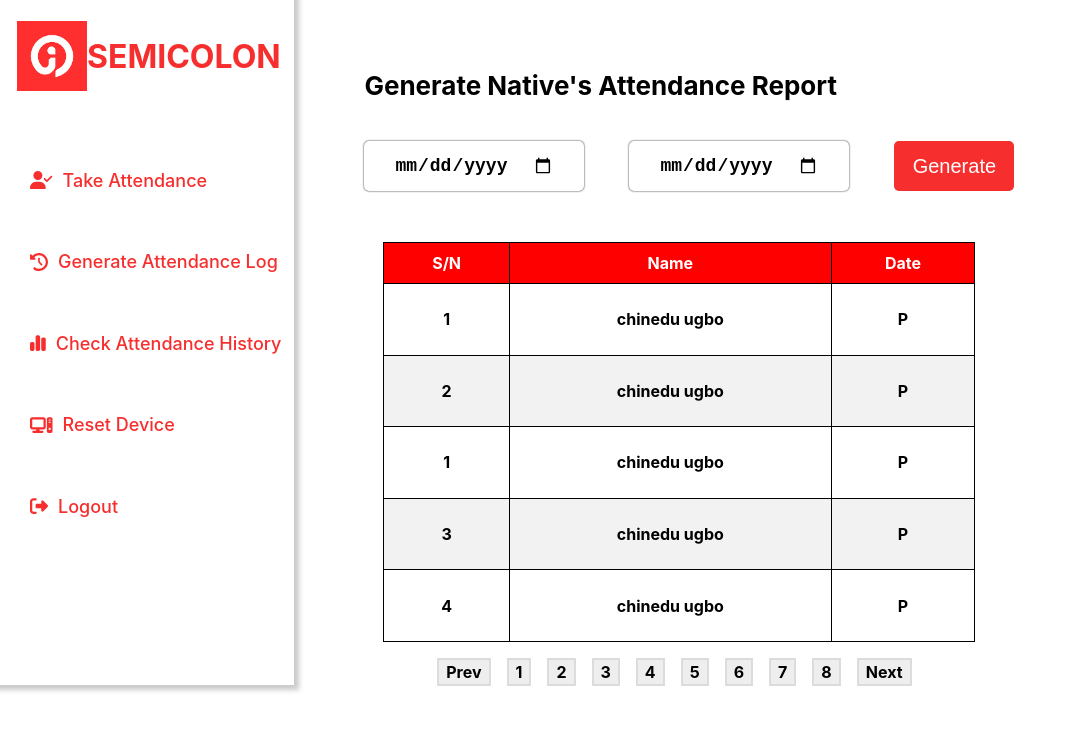
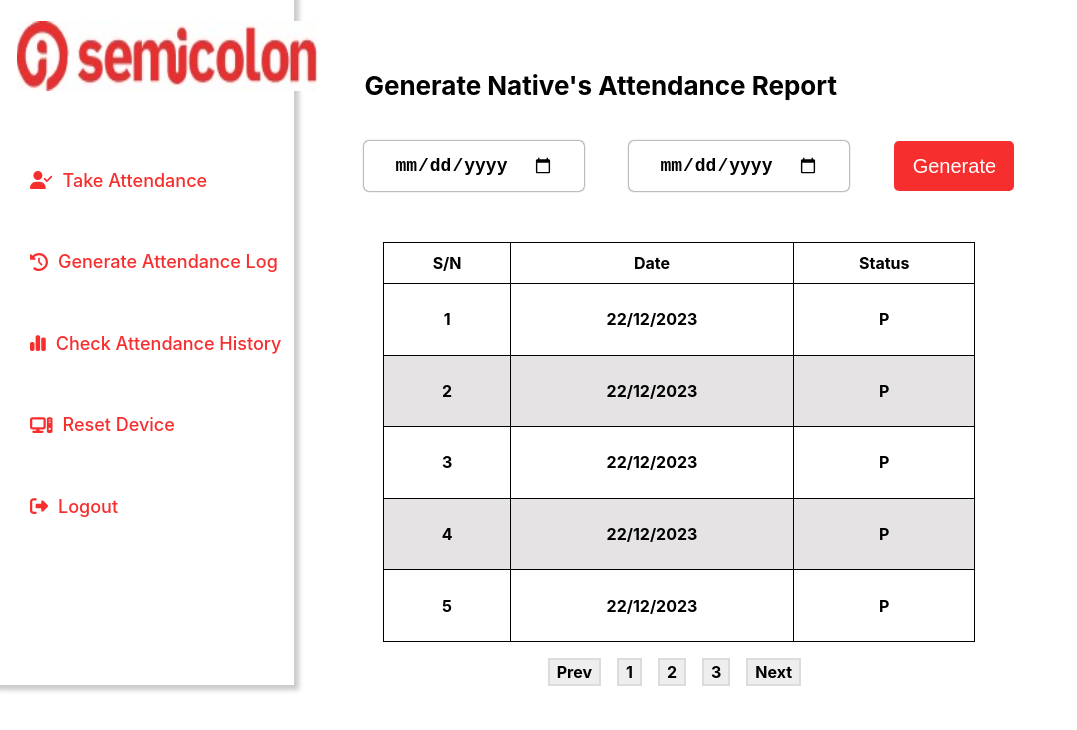
Before and after one commit to ugbochinedu/elitetracker, a React (Create React App) app: page /generateNativeAttendance in a window 1280 px wide. Shown: the top 730 px of the page, without its empty margins (0-1077 px from the left). Built offline with nearby package versions, Linux system fonts and the light colour scheme; sample sign-in values are in the browser's storage.

Commit message:
forgotten password

```diff
--- a/src/App.js
+++ b/src/App.js
@@ -37,13 +37,13 @@ function App() {
           <Route path="/generateCohortAttendanceReport" element={<GenerateCohortAttendance/>}/>
           <Route path="/cohortAttendance" element={<DisableNativesAttendance/>}/>
           <Route path="/nativeAttendance" element={<EnableNativesAttendance/>}/>
-          <Route path ="/confirmationCode" element ={<ConfirmForgottenPasswordCode/>}/>
           <Route path="/removeNative" element={<RemoveNative/>} />
           <Route path="/native/takeAttendance" element={<TakeAttendance/>} />
           <Route path="/generateNativeAttendance" element={<NativeGenerateAttendanceReport/>} />
           <Route path="/resetDevice" element={<ResetDeviceForm/>} />
           <Route path= "/attendanceInGraph" element={<AttendanceInGraph/>} />
         </Route>
+        <Route path ="/confirmationCode" element ={<ConfirmForgottenPasswordCode/>}/>
         <Route path="/" element={<Login/>} />
         <Route path="/signup" element={<SignUp />} />
         <Route path="/forgottenPassword" element={<ForgottenPassword/>}/>
--- a/src/features/auth/confirmPassword/ConfirmResetPassword.jsx
+++ b/src/features/auth/confirmPassword/ConfirmResetPassword.jsx
@@ -5,18 +5,52 @@ import Button from "../../UI/button/Button";
 
 const ConfirmResetPassword = () => {
 
-  const initialValue = {
-    password: "",
-    confirmPassword: "",
-  };
+  const [password, setPassword] = useState("");
+  const [confirmPassword, setConfirmPassword] = useState("");
+  const [error, setPasswordError] = useState("")
 
-  const [data, setData] = useState(initialValue);
 
-  const onChangleHandler =(e) =>{
-    setData((prev)=>({
-      ...prev,
-      [e.target.name]: e.target.value
-    }))
+  const submitHandler = async (e) =>{
+    e.preventDefault();
+
+    if (password === confirmPassword) {
+      setConfirmPassword(confirmPassword);
+    } else {
+      setPasswordError("Your password doesn't match");
+      return;
+    }
+
+    const userNewPassword = {
+      newPassword: confirmPassword,
+    };
+
+    console.log(userNewPassword);
+
+    // try {
+    //   const response = await axios.post(
+    //     // "https://elitestracker-production.up.railway.app/api/v1/user/confirmResetPassword",
+    //     userNewPassword
+    //   );
+    //   console.log(response)
+    //   if(response.status === 200){
+            // if (response.data.semicolonEmail.includes("native")) {
+            //   console.log("I am here");
+            //   navigate("/native/takeAttendance");
+            // } else {
+            //   navigate("/adminHome");
+            // }
+    //   } else {
+    //     throw new Error("Network Error");
+    //   }
+    //   } catch (error) {
+    //     console.log(error)
+
+    //     if(error.message === "Network Error"){
+    //       setError(error.message);
+    //     }else{
+    //       setError(error.response.data.data);
+    //     }
+    //   }
   }
 
   return (
@@ -24,14 +58,15 @@ const ConfirmResetPassword = () => {
       <AuthImage />
       <div className={classes.formContainer}>
         <p>Reset Password</p>
-        <form action="">
+        <form action="" onSubmit={submitHandler}>
+          <p className={classes.error}>{error}</p>
           <label htmlFor="">Your new password</label> <span>*</span>
           <div className={classes.form}>
             <input
               type="password"
               placeholder=""
               name="password"
-              onChange={onChangleHandler}
+              onChange={(e) => setPassword(e.target.value)}
               className={classes.input}
               required
             />
@@ -42,7 +77,7 @@ const ConfirmResetPassword = () => {
               type="password"
               placeholder=""
               name="confirmPassword"
-              onChange={onChangleHandler}
+              onChange={(e) => setConfirmPassword(e.target.value)}
               className={classes.input}
               required
             />
--- a/src/features/auth/confirmPassword/confirmPassword.module.css
+++ b/src/features/auth/confirmPassword/confirmPassword.module.css
@@ -9,6 +9,13 @@
     font-size: 28px;
     font-weight: 600;
     padding-bottom: 20px;
+}
+
+.error{
+    color: red;
+    font-size: 25px;
+    font-weight: 600;
+    text-align: center;
 }
 
 .mainContainer label{
--- a/src/features/auth/forgottenPassword/forgottenPassword.jsx
+++ b/src/features/auth/forgottenPassword/forgottenPassword.jsx
@@ -2,21 +2,60 @@ import Button from "../../UI/button/Button";
 import AuthImage from "../../reusables/AuthImages";
 import classes from "./forgottenPassword.module.css"
 import semiImage from "../../../assests/images/semi.png"
+import { useState } from "react";
+import { useNavigate } from "react-router-dom";
 
 const ForgottenPassword = () =>{
+
+  const [userEmail, setUserEmail] = useState("")
+  const [error, setError] = useState(null);
+  const navigate = useNavigate()
+
+  const changleHandler = (e) =>{
+    setUserEmail(e.target.value)
+  }
+
+  const submitHandler = async (e) =>{
+    e.preventDefault();
+
+    const inputtedEmail = {
+      email: userEmail,
+    };
+
+    console.log(inputtedEmail);
+
+    //note: I will need the email to navigate
+
+    // try {
+    //   const response = await axios.post(
+    //     // "https://elitestracker-production.up.railway.app/api/v1/user/forgetPassword",
+    //     inputtedEmail
+    //   );
+    //   console.log(response)
+    //   if(response.status === 200){
+    //     navigate("/confirmationCode");
+    //   } else {
+    //     throw new Error("Network Error");
+    //   }
+    //   } catch (error) {
+    //     console.log(error)
+
+    //     if(error.message === "Network Error"){
+    //       setError(error.message);
+    //     }else{
+    //       setError(error.response.data.data);
+    //     }
+    //   }
+    navigate("/confirmationCode");
+  };
+
     return (
       <div className={classes.mainContainer}>
         <AuthImage />
         <div className={classes.formContainer}>
-          {/* <div className={classes.flexLogoText}>
-            <div className={classes.logo}>
-              <h2>{semiImage}</h2>
-              <img src={semiImage} alt="Semicolon image" />
-            </div>
-            <h1>SEMICOLON</h1>
-          </div> */}
           <p>Enter your Email Address</p>
-          <form action="">
+          <p className={classes.error}>{error}</p>
+          <form action="" onSubmit={submitHandler}>
             <label htmlFor="email">
               Email <span>*</span>
             </label>
@@ -25,17 +64,11 @@ const ForgottenPassword = () =>{
                 placeholder="Semicolon's email"
                 type="email"
                 name="email"
-                // onChange={onChangleHandler}
+                onChange={changleHandler}
                 // value={data.email}
                 required
               />
             </div>
-            {/* <div class="input">
-              <input type="text" maxlength="1" required />
-              <input type="text" maxlength="1" required />
-              <input type="text" maxlength="1" required />
-              <input type="text" maxlength="1" required />
-            </div> */}
             <Button className={classes.btn}>Submit</Button>
           </form>
         </div>
--- a/src/features/auth/forgottenPassword/forgottenPassword.module.css
+++ b/src/features/auth/forgottenPassword/forgottenPassword.module.css
@@ -36,6 +36,13 @@
     padding-bottom: 40px;
     font-size: 30px;
     font-weight: 600;
+}
+
+.error{
+    color: red;
+    font-size: 25px;
+    font-weight: 600;
+    text-align: center;
 }
 
 .formContainer span{
--- a/src/features/auth/login/Login.jsx
+++ b/src/features/auth/login/Login.jsx
@@ -125,7 +125,7 @@ import { useNavigate, Link } from "react-router-dom";
 // import semiImage from "../../../assests/images/semi.png";
 import axios from "axios";
 
-const Login = (props) => {
+const Login = () => {
   const initialValue = {
     email: "",
     password: "",
--- a/src/features/nativeDashBoard/nativeGenerateAttendance/NativeGenerateAttendance.jsx
+++ b/src/features/nativeDashBoard/nativeGenerateAttendance/NativeGenerateAttendance.jsx
@@ -11,321 +11,61 @@ const NativeGenerateAttendanceReport = () => {
   const attendanceReport = [
     {
       serialNumber: "1",
-      firstName: "chinedu",
-      lastName: "ugbo",
-      cohort: "13",
       date: "22/12/2023",
       attendanceStatus: "P",
     },
     {
       serialNumber: "2",
-      firstName: "chinedu",
-      lastName: "ugbo",
-      cohort: "13",
+      date: "22/12/2023",
+      attendanceStatus: "P",
+    },
+    {
+      serialNumber: "3",
+      date: "22/12/2023",
+      attendanceStatus: "P",
+    },
+    {
+      serialNumber: "4",
+      date: "22/12/2023",
+      attendanceStatus: "P",
+    },
+    {
+      serialNumber: "5",
+      date: "22/12/2023",
+      attendanceStatus: "P",
+    },
+    {
+      serialNumber: "6",
+      date: "22/12/2023",
+      attendanceStatus: "P",
+    },
+    {
+      serialNumber: "7",
+      date: "22/12/2023",
+      attendanceStatus: "P",
+    },
+    {
+      serialNumber: "8",
       date: "22/12/2023",
       attendanceStatus: "P",
     },
     {
       serialNumber: "1",
-      firstName: "chinedu",
-      lastName: "ugbo",
-      cohort: "13",
-      date: "22/12/2023",
-      attendanceStatus: "P",
-    },
-    {
-      serialNumber: "3",
-      firstName: "chinedu",
-      lastName: "ugbo",
-      cohort: "13",
-      date: "22/12/2023",
-      attendanceStatus: "P",
-    },
-    {
-      serialNumber: "4",
-      firstName: "chinedu",
-      lastName: "ugbo",
-      cohort: "13",
-      date: "22/12/2023",
-      attendanceStatus: "P",
-    },
-    {
-      serialNumber: "5",
-      firstName: "chinedu",
-      lastName: "ugbo",
-      cohort: "13",
-      date: "22/12/2023",
-      attendanceStatus: "P",
-    },
-    {
-      serialNumber: "6",
-      firstName: "chinedu",
-      lastName: "ugbo",
-      cohort: "13",
-      date: "22/12/2023",
-      attendanceStatus: "P",
-    },
-    {
-      serialNumber: "7",
-      firstName: "chinedu",
-      lastName: "ugbo",
-      cohort: "13",
       date: "22/12/2023",
       attendanceStatus: "P",
     },
     {
       serialNumber: "1",
-      firstName: "chinedu",
-      lastName: "ugbo",
-      cohort: "13",
-      date: "22/12/2023",
-      attendanceStatus: "P",
-    },
-    {
-      serialNumber: "8",
-      firstName: "chinedu",
-      lastName: "ugbo",
-      cohort: "13",
       date: "22/12/2023",
       attendanceStatus: "P",
     },
     {
       serialNumber: "9",
-      firstName: "chinedu",
-      lastName: "ugbo",
-      cohort: "13",
       date: "22/12/2023",
       attendanceStatus: "P",
     },
     {
       serialNumber: "10",
-      firstName: "chinedu",
-      lastName: "ugbo",
-      cohort: "13",
-      date: "22/12/2023",
-      attendanceStatus: "P",
-    },
-    {
-      serialNumber: "11",
-      firstName: "chinedu",
-      lastName: "ugbo",
-      cohort: "13",
-      date: "22/12/2023",
-      attendanceStatus: "P",
-    },
-    {
-      serialNumber: "12",
-      firstName: "chinedu",
-      lastName: "ugbo",
-      cohort: "13",
-      date: "22/12/2023",
-      attendanceStatus: "P",
-    },
-    {
-      serialNumber: "13",
-      firstName: "chinedu",
-      lastName: "ugbo",
-      cohort: "13",
-      date: "22/12/2023",
-      attendanceStatus: "P",
-    },
-    {
-      serialNumber: "14",
-      firstName: "chinedu",
-      lastName: "ugbo",
-      cohort: "13",
-      date: "22/12/2023",
-      attendanceStatus: "P",
-    },
-    {
-      serialNumber: "15",
-      firstName: "chinedu",
-      lastName: "ugbo",
-      cohort: "13",
-      date: "22/12/2023",
-      attendanceStatus: "P",
-    },
-    {
-      serialNumber: "16",
-      firstName: "chinedu",
-      lastName: "ugbo",
-      cohort: "13",
-      date: "22/12/2023",
-      attendanceStatus: "P",
-    },
-    {
-      serialNumber: "17",
-      firstName: "chinedu",
-      lastName: "ugbo",
-      cohort: "13",
-      date: "22/12/2023",
-      attendanceStatus: "P",
-    },
-    {
-      serialNumber: "18",
-      firstName: "chinedu",
-      lastName: "ugbo",
-      cohort: "13",
-      date: "22/12/2023",
-      attendanceStatus: "P",
-    },
-    {
-      serialNumber: "19",
-      firstName: "chinedu",
-      lastName: "ugbo",
-      cohort: "13",
-      date: "22/12/2023",
-      attendanceStatus: "P",
-    },
-    {
-      serialNumber: "1",
-      firstName: "chinedu",
-      lastName: "ugbo",
-      cohort: "13",
-      date: "22/12/2023",
-      attendanceStatus: "P",
-    },
-    {
-      serialNumber: "1",
-      firstName: "chinedu",
-      lastName: "ugbo",
-      cohort: "13",
-      date: "22/12/2023",
-      attendanceStatus: "P",
-    },
-    {
-      serialNumber: "1",
-      firstName: "chinedu",
-      lastName: "ugbo",
-      cohort: "13",
-      date: "22/12/2023",
-      attendanceStatus: "P",
-    },
-    {
-      serialNumber: "1",
-      firstName: "chinedu",
-      lastName: "ugbo",
-      cohort: "13",
-      date: "22/12/2023",
-      attendanceStatus: "P",
-    },
-    {
-      serialNumber: "1",
-      firstName: "chinedu",
-      lastName: "ugbo",
-      cohort: "13",
-      date: "22/12/2023",
-      attendanceStatus: "P",
-    },
-    {
-      serialNumber: "1",
-      firstName: "chinedu",
-      lastName: "ugbo",
-      cohort: "13",
-      date: "22/12/2023",
-      attendanceStatus: "P",
-    },
-    {
-      serialNumber: "1",
-      firstName: "chinedu",
-      lastName: "ugbo",
-      cohort: "13",
-      date: "22/12/2023",
-      attendanceStatus: "P",
-    },
-    {
-      serialNumber: "1",
-      firstName: "chinedu",
-      lastName: "ugbo",
-      cohort: "13",
-      date: "22/12/2023",
-      attendanceStatus: "P",
-    },
-    {
-      serialNumber: "1",
-      firstName: "chinedu",
-      lastName: "ugbo",
-      cohort: "13",
-      date: "22/12/2023",
-      attendanceStatus: "P",
-    },
-    {
-      serialNumber: "1",
-      firstName: "chinedu",
-      lastName: "ugbo",
-      cohort: "13",
-      date: "22/12/2023",
-      attendanceStatus: "P",
-    },
-    {
-      serialNumber: "1",
-      firstName: "chinedu",
-      lastName: "ugbo",
-      cohort: "13",
-      date: "22/12/2023",
-      attendanceStatus: "P",
-    },
-    {
-      serialNumber: "1",
-      firstName: "chinedu",
-      lastName: "ugbo",
-      cohort: "13",
-      date: "22/12/2023",
-      attendanceStatus: "P",
-    },
-    {
-      serialNumber: "1",
-      firstName: "chinedu",
-      lastName: "ugbo",
-      cohort: "13",
-      date: "22/12/2023",
-      attendanceStatus: "P",
-    },
-    {
-      serialNumber: "1",
-      firstName: "chinedu",
-      lastName: "ugbo",
-      cohort: "13",
-      date: "22/12/2023",
-      attendanceStatus: "P",
-    },
-    {
-      serialNumber: "1",
-      firstName: "chinedu",
-      lastName: "ugbo",
-      cohort: "13",
-      date: "22/12/2023",
-      attendanceStatus: "P",
-    },
-    {
-      serialNumber: "1",
-      firstName: "chinedu",
-      lastName: "ugbo",
-      cohort: "13",
-      date: "22/12/2023",
-      attendanceStatus: "P",
-    },
-    {
-      serialNumber: "1",
-      firstName: "chinedu",
-      lastName: "ugbo",
-      cohort: "13",
-      date: "22/12/2023",
-      attendanceStatus: "P",
-    },
-    {
-      serialNumber: "1",
-      firstName: "chinedu",
-      lastName: "ugbo",
-      cohort: "13",
-      date: "22/12/2023",
-      attendanceStatus: "P",
-    },
-    {
-      serialNumber: "1",
-      firstName: "chinedu",
-      lastName: "ugbo",
-      cohort: "13",
       date: "22/12/2023",
       attendanceStatus: "P",
     },
@@ -420,15 +160,15 @@ const NativeGenerateAttendanceReport = () => {
         <table className={classes.viewTable}>
           <thead>
             <th>S/N</th>
-            <th>Name</th>
             <th>Date</th>
+            <th>Status</th>
           </thead>
           <tbody>
             {records.map((report, i) => (
               <tr key={i}>
                 <td>{report.serialNumber}</td>
                 <td>
-                  {report.firstName} {report.lastName}
+                  {report.date}
                 </td>
                 <td>{report.attendanceStatus}</td>
               </tr>
--- a/src/features/nativeDashBoard/nativeGenerateAttendance/nativeGenerateAttendance.module.css
+++ b/src/features/nativeDashBoard/nativeGenerateAttendance/nativeGenerateAttendance.module.css
@@ -71,11 +71,11 @@
     font-weight: bold;
 }
 .viewTable th{
-    background-color: red;
-    color: white;
+    background-color: white;
+    color: black;
 }
 .viewTable tr:nth-child(even){
-    background-color: #f2f2f2;
+    background-color: #e5e3e3;
 }
 .viewTable tr:nth-child(odd){
     background-color: white;
--- a/src/features/nativeDashBoard/nativeSideBar/nativeSideBar.jsx
+++ b/src/features/nativeDashBoard/nativeSideBar/nativeSideBar.jsx
@@ -1,5 +1,5 @@
 import { Link } from "react-router-dom";
-import semiImage from "../../../assests/images/semi.png";
+import semiImage from "../../../assests/images/semocolonLogo.jpg";
 import classes from './nativeSideBar.module.css'
 import {faUserCheck, faClockRotateLeft, faRightFromBracket, faChartSimple, faComputer} from "@fortawesome/free-solid-svg-icons";
 import {FontAwesomeIcon} from "@fortawesome/react-fontawesome";
@@ -10,7 +10,7 @@ const NativeSideBar = () => {
     <div className={classes.sideBar}>
       <div className={classes.logo}>
         <img src={semiImage} alt="Semicolon image" />
-        <h1>SEMICOLON</h1>
+        {/* <h1>SEMICOLON</h1> */}
       </div>
       <div className={classes.sideBarItems}>
         <div className={classes.linkContainer}>
--- a/src/features/nativeDashBoard/nativeSideBar/nativeSideBar.module.css
+++ b/src/features/nativeDashBoard/nativeSideBar/nativeSideBar.module.css
@@ -14,7 +14,7 @@
 }
 
 .logo img {
-    width: 70px;
+    width: 300px;
     height: 70px;
 }
 
--- a/src/features/reusables/AuthImages.jsx
+++ b/src/features/reusables/AuthImages.jsx
@@ -1,7 +1,7 @@
 import React from "react";
 // import img from "../../assests/images/timeandattendance.png";
 import classes from "../../features/reusables/authImage.module.css"
-import semiImage from "../../assests/images/semi.png"
+import semiImage from "../../assests/images/semocolonLogo-removebg-preview.png"
 
 const AuthImage = ()=> {
     return (
@@ -11,7 +11,7 @@ const AuthImage = ()=> {
             {/* <h2>{semiImage}</h2> */}
             <img src={semiImage} alt="Semicolon image" />
           </div>
-          <h1>SEMICOLON</h1>
+          {/* <h1>SEMICOLON</h1> */}
         </div>
       </div>
     );
--- a/src/features/reusables/authImage.module.css
+++ b/src/features/reusables/authImage.module.css
@@ -19,8 +19,8 @@
 }
 
 .logo img {
-    width: 50px;
-    height: 50px;
+    width: 300px;
+    height: 70px;
 }
 
 .flexLogoText{
```
Also changed, not shown: src/assests/images/semocolonLogo-removebg-preview.png (added).
